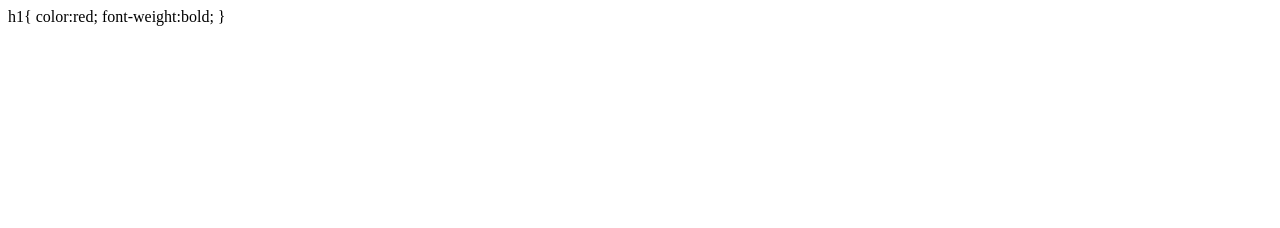
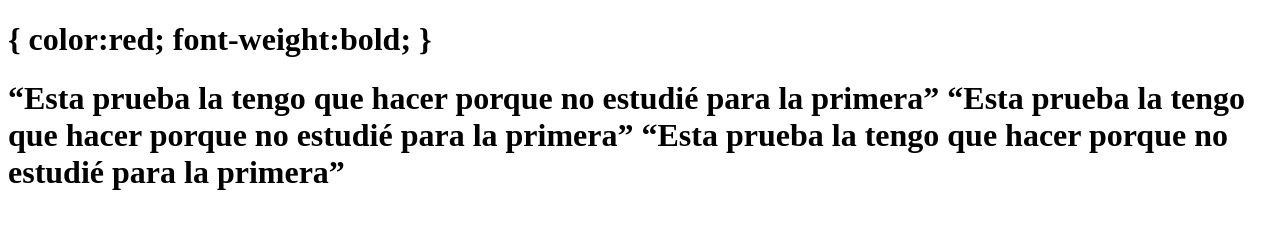
Before and after one commit to Basti8546/proyectB, a plain HTML site: page index.html in a window 1280 px wide. Drawn offline with Linux system fonts and the light colour scheme.

Commit message:
index.html_editado

```diff
--- a/index.html
+++ b/index.html
@@ -4,13 +4,19 @@
     <meta charset="UTF-8">
     <meta http-equiv="X-UA-Compatible" content="IE=edge">
     <meta name="viewport" content="width=device-width, initial-scale=1.0">
-    <title>Document</title>
+    <title> “esta es mi prueba de comandos git”</title>
 </head>
 <body>
-    h1{
+    <h1>{
         color:red;
         font-weight:bold;
-        }
+        }</h1>
+    <h1>“Esta prueba la tengo que hacer porque
+        no estudié para la primera”
+        “Esta prueba la tengo que hacer porque
+        no estudié para la primera”
+        “Esta prueba la tengo que hacer porque
+        no estudié para la primera”</h1>
 
 </body>
 </html>
```
